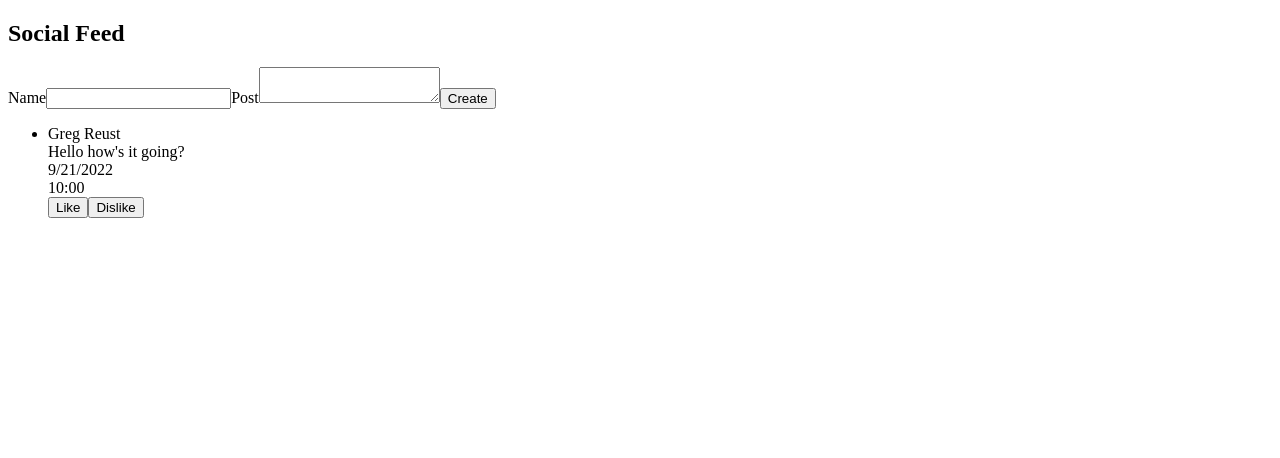
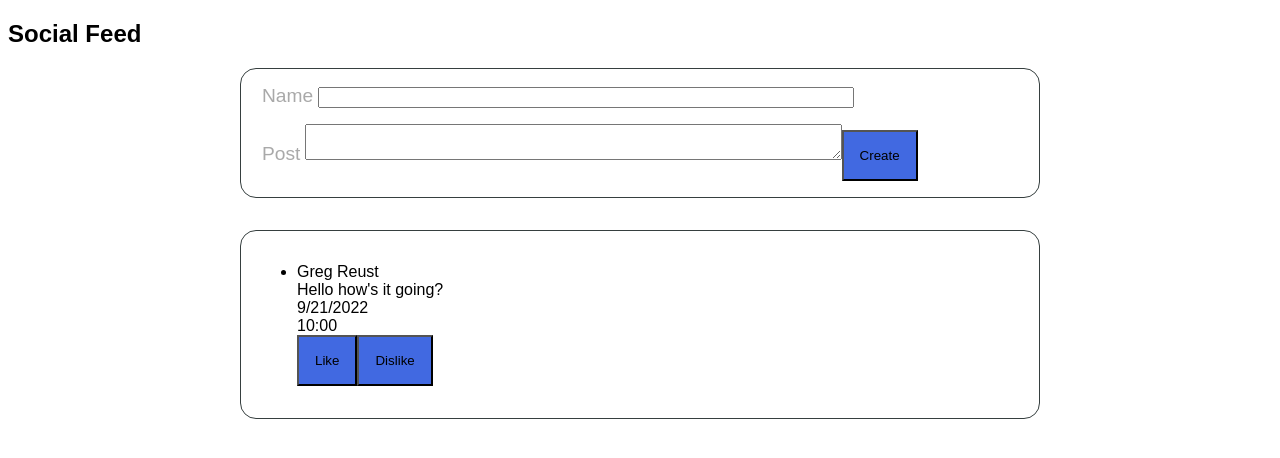
Before and after one commit to gregreust/Social-Feed-Clone, a React (Create React App) app in the folder social_feed/: page / in a window 1280 px wide. Shown: the top 458 px of the page. Built offline with nearby package versions, Linux system fonts and the light colour scheme.

Commit message:
Added styling in index.css

```diff
--- a/social_feed/src/App.css
+++ /dev/null
@@ -1,5 +0,0 @@
-.container{
-    display: flex;
-    max-width: 600px;
-    text-align: center;
-}
--- a/social_feed/src/App.jsx
+++ b/social_feed/src/App.jsx
@@ -1,7 +1,6 @@
 import React, { useState } from "react";
 import  WritePost from './components/WritePost';
 import PostFeed from "./components/PostFeed";
-import "./App.css";
 
 function App() {
 
@@ -17,15 +16,21 @@ function App() {
 
   return (
     <div id="root">
+      <header>
         <nav>
-        <h2>Social Feed</h2>
+          <h1>Social Feed</h1>
         </nav>
-
+      </header>
+      <div class="container">
         {/* receives new post to add to posts */}
         <WritePost addNewPostInfo={addNewPost}/>
-
+      </div>
+      <div class="container">
+        <div class="posts-container">
           {/* sends posts to be displayed */}
           <PostFeed postsArray={posts} />
+        </div>
+      </div>
     </div>
   );
 }
--- a/social_feed/src/components/WritePost.jsx
+++ b/social_feed/src/components/WritePost.jsx
@@ -20,14 +20,20 @@ const  WritePost = ({addNewPostInfo}) => {
     }
 
     return (
-        <div class="container">
+        <div class="form-container">
             <form onSubmit={handleSubmit}>
-            <label>Name</label>
-            <input type="text" required value={name} onChange={(event) => setName(event.target.value)}/>
-            {/*value links to useState above, onChange enables a new value to be set*/}
-            <label>Post</label>
-            <textarea required value={body} onChange={(event) => setBody(event.target.value)}/>
-            <button>Create</button>
+            <div class="form-top">
+                <label>Name</label>
+                {/*value links to useState above, onChange enables a new value to be set*/}
+                <input type="text" required value={name} onChange={(event) => setName(event.target.value)}/>
+            </div>
+
+            <div class="form-bottom">
+                <label>Post</label>
+                <textarea required value={body} onChange={(event) => setBody(event.target.value)}/>
+                <button>Create</button>
+            </div>
+
         </form>
         </div>
     );
--- /dev/null
+++ b/social_feed/src/index.css
@@ -0,0 +1,58 @@
+* {
+    box-sizing: border-box;
+    /* background:lightblue; */
+    font-family:Arial, Helvetica, sans-serif;
+}
+
+.header {
+    background-color: white;
+    padding: 60px 50px 60px 50px;
+    border-style: hidden;
+
+}
+
+.container{
+    z-index: 1;
+    max-width: 800px;
+    margin: 0 auto;
+    margin-bottom: 2rem;
+    padding: 1rem;
+    border-style:ridge;
+    border-width: 1px;
+    border-color: rgb(54, 63, 63);
+    border-radius: 1rem;
+    background-color: white;
+}
+
+.formcontainer {
+    display: flex;
+    flex-direction: row;
+}
+
+label{
+    padding: 5px;
+    font-weight: 500;
+    font-size: larger;
+    color:darkgray;
+}
+
+.form-top{
+    padding-bottom: 1rem;
+}
+
+.form-bottom{
+    text-align: start;
+}
+
+input {
+    width: 70%;
+}
+
+textarea{
+    width: 70%;
+}
+
+button {
+    padding: 1rem;
+    background-color: royalblue;
+}
--- a/social_feed/src/index.js
+++ b/social_feed/src/index.js
@@ -1,6 +1,7 @@
 import React from 'react';
 import ReactDOM from 'react-dom/client';
 import App from './App';
+import './index.css';
 
 
 const root = ReactDOM.createRoot(document.getElementById('root'));
```
Lines whose indentation alone changed are shown as unchanged.
